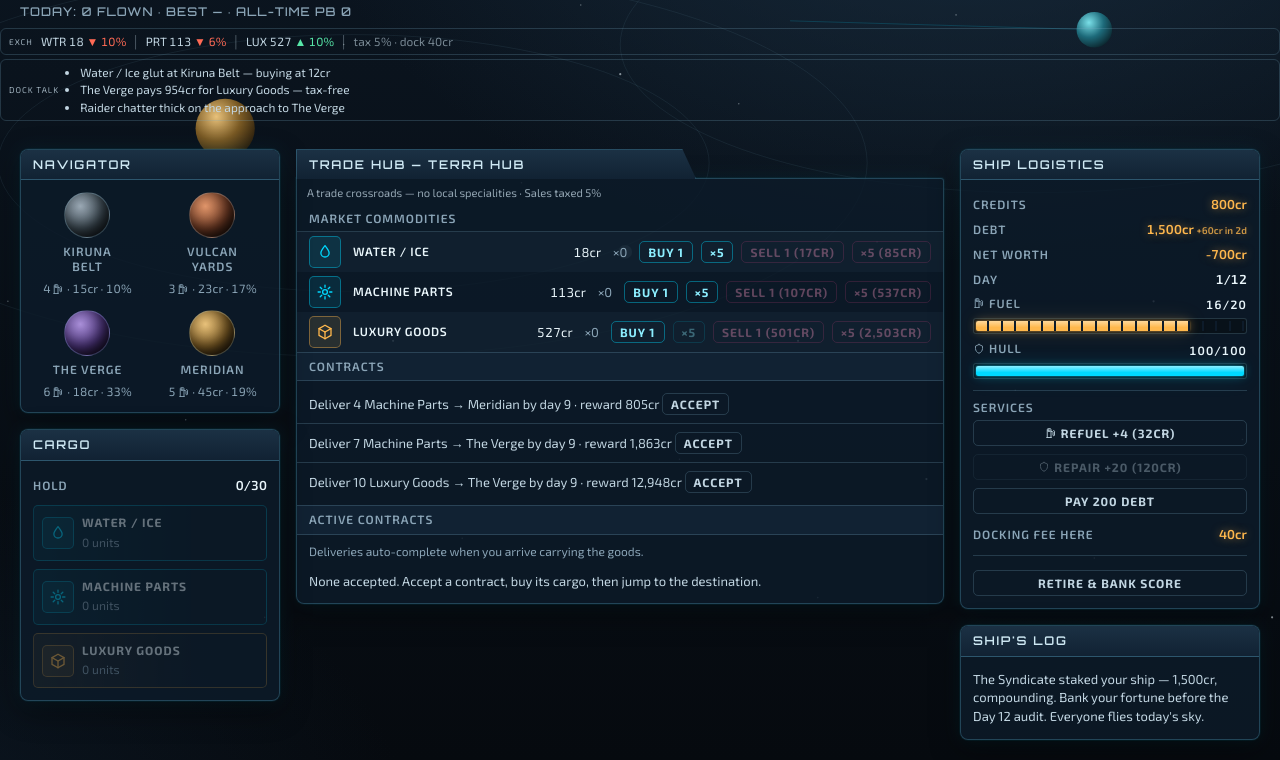
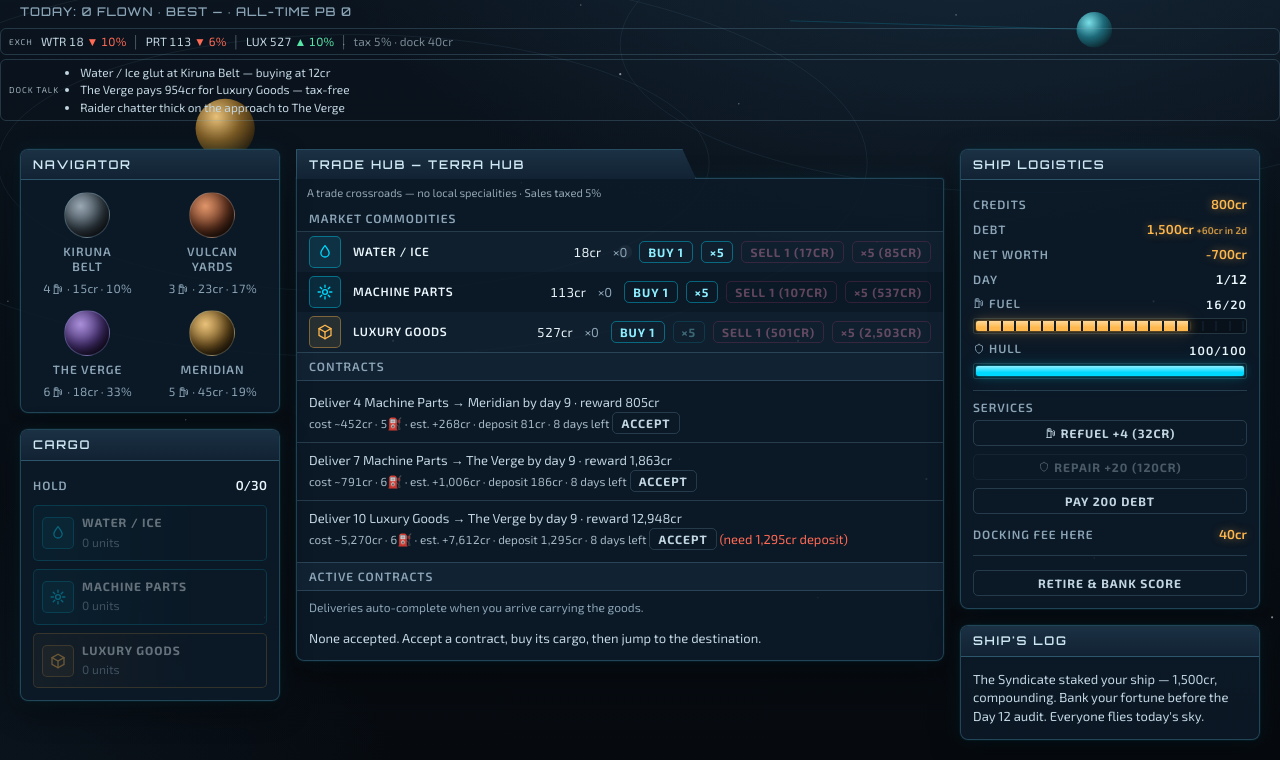
Before and after one commit to shmoula/starlight-traders, a website built with Vite: page index.html in a window 1280 px wide. Shown: the part 74-834 px from the top of the page. Built offline with nearby package versions, Linux system fonts and the light colour scheme.

Commit message:
feat(ui): contract feasibility card + deposit-aware accept (P2-3)

```diff
--- a/src/ui/screens.ts
+++ b/src/ui/screens.ts
@@ -18,6 +18,7 @@ import {
   missionsHere,
   netProceeds,
 } from "../engine/game";
+import { missionFeasibility } from "../engine/missions";
 import { pirateChance } from "../engine/events";
 import { RUN_LENGTH } from "../engine/run-end";
 import { choiceOdds, choiceStakes } from "../engine/preview";
@@ -259,10 +260,23 @@ function tradeHubPanel(s: GameState): string {
   const acceptedIds = new Set(s.activeMissions.map((m) => m.id));
   const missions = missionsHere(s)
     .map((m) => {
+      const f = missionFeasibility(s, m);
+      const est =
+        f.estProfit >= 0 ? `est. +${cr(f.estProfit)}` : `est. −${cr(Math.abs(f.estProfit))}`;
+      const days = `<span class="contract-days${f.daysLeft <= 2 ? " contract-days--amber" : ""}">${f.daysLeft} day${f.daysLeft === 1 ? "" : "s"} left</span>`;
+      const feasibility = `<span class="contract-feas st-num">cost ~${cr(f.cargoCost)} · ${f.fuel}⛽ · ${est} · deposit ${cr(m.deposit)} · ${days}</span>`;
+      const acceptHintId = `accept-hint-${m.id}`;
+      const canAfford = s.credits >= m.deposit;
+      // Composed button + hint, aria-disabled to stay focusable — the shortfall-buy pattern.
       const action = acceptedIds.has(m.id)
         ? `<span class="accepted">✓ Accepted</span>`
-        : `<button class="st-btn st-btn--ghost st-btn--sm" data-act="accept" data-id="${m.id}" aria-label="Accept contract: deliver ${m.qty} ${commodityName(m.commodity)} to ${NODES[m.destination].name}">Accept</button>`;
-      return `<li>Deliver ${m.qty} ${commodityName(m.commodity)} → ${NODES[m.destination].name} by day ${m.deadlineDay} · reward ${cr(m.reward)}
+        : `<button class="st-btn st-btn--ghost st-btn--sm" data-act="accept" data-id="${m.id}" aria-label="Accept contract: deliver ${m.qty} ${commodityName(m.commodity)} to ${NODES[m.destination].name} for a ${cr(m.deposit)} deposit"${
+            canAfford ? "" : ` aria-disabled="true" aria-describedby="${acceptHintId}"`
+          }>Accept</button>` +
+          (canAfford
+            ? ""
+            : ` <span id="${acceptHintId}" class="bad">(need ${cr(m.deposit)} deposit)</span>`);
+      return `<li>Deliver ${m.qty} ${commodityName(m.commodity)} → ${NODES[m.destination].name} by day ${m.deadlineDay} · reward ${cr(m.reward)}<br>${feasibility}
       ${action}</li>`;
     })
     .join("");
--- a/src/ui/styles.css
+++ b/src/ui/styles.css
@@ -475,3 +475,14 @@ body {
   opacity: 0.8;
   white-space: nowrap;
 }
+
+/* P2-3 contract feasibility line */
+.contract-feas {
+  display: inline-block;
+  font-size: 0.9em;
+  opacity: 0.85;
+}
+
+.contract-days--amber {
+  color: var(--st-accent-alert);
+}
```
Also changed, not shown: tests/ui/screens.test.ts (+27 -2 lines).
